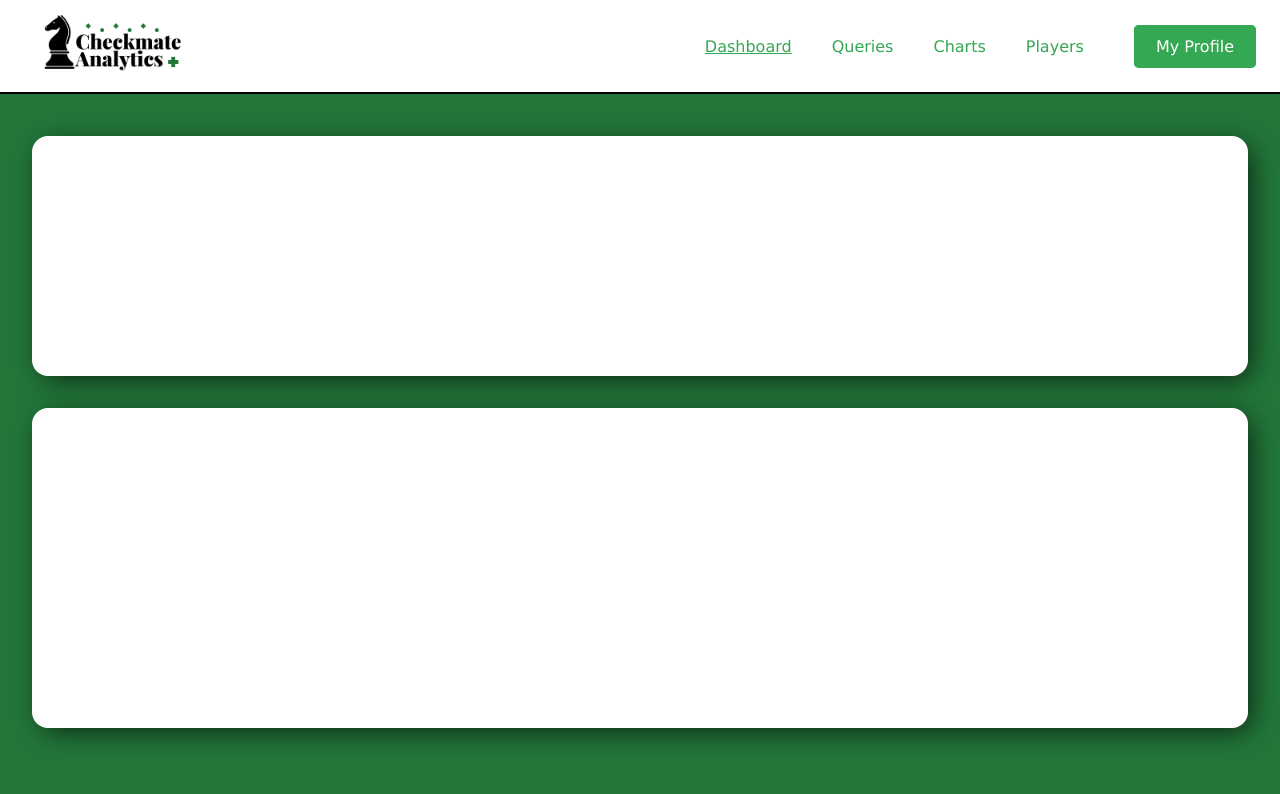
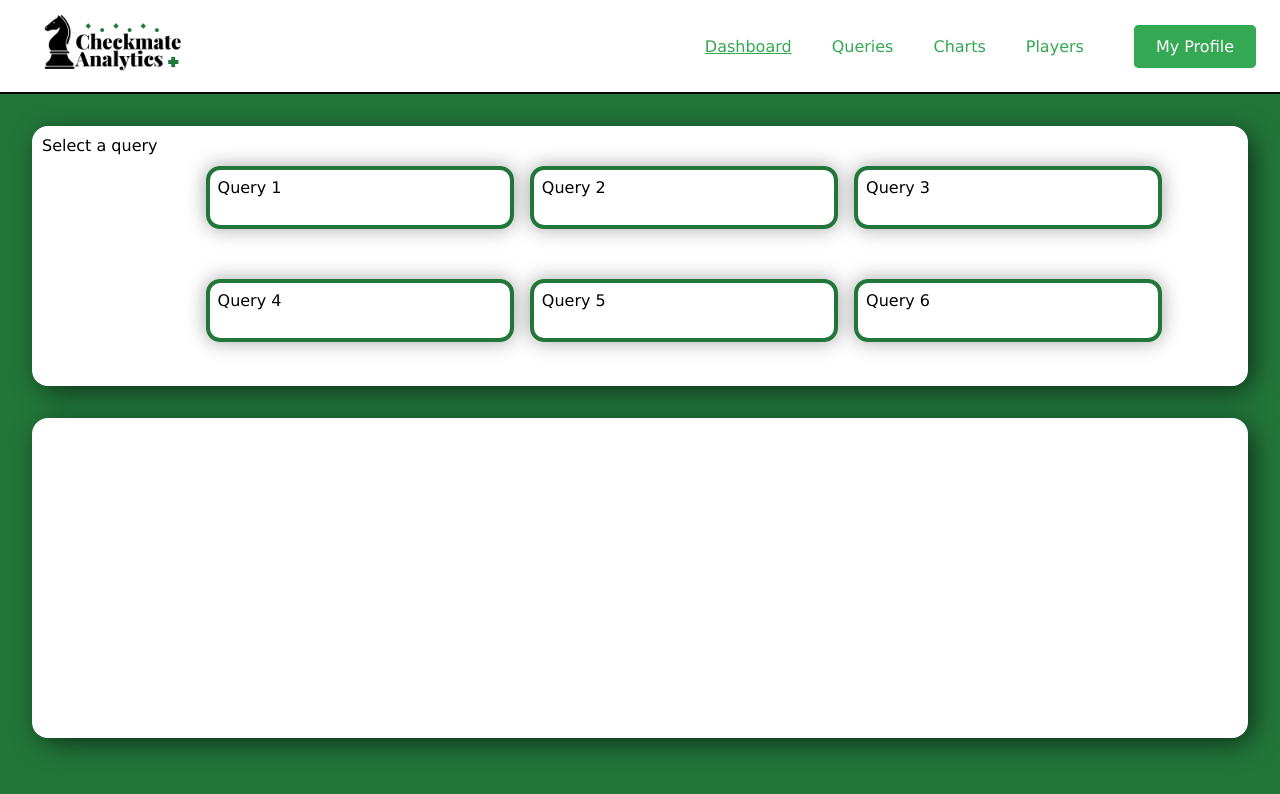
Before and after one commit to evanbrooks0629/checkmate-analytics, a Next.js app: page /queries in a window 1280 px wide. Shown: the top 794 px of the page. Built offline with nearby package versions, Linux system fonts and the light colour scheme.

Commit message:
query page

```diff
--- a/src/app/queries/Queries.module.css
+++ b/src/app/queries/Queries.module.css
@@ -12,10 +12,38 @@
   background-color: white;
   height: 30%;
   border-radius: 1rem;
+  display: flex;
+  gap: 3rem;
   -webkit-box-shadow: 6px 6px 29px -4px rgba(0, 0, 0, 0.73);
   -moz-box-shadow: 6px 6px 29px -4px rgba(0, 0, 0, 0.73);
   box-shadow: 6px 6px 29px -4px rgba(0, 0, 0, 0.73);
+  padding: 10px
 }
+
+.shadow-drop-2-center {
+  -webkit-animation: shadow-drop-2-center 0.4s cubic-bezier(0.250, 0.460, 0.450, 0.940) both;
+  animation: shadow-drop-2-center 0.4s cubic-bezier(0.250, 0.460, 0.450, 0.940) both;
+}
+
+.gridLayout {
+  display: grid;
+  grid-template-columns: repeat(3, 1fr);
+  width: 80%;
+  gap: 1rem;
+  margin-top: 30px;
+}
+
+.queries {
+  text-align: left;
+  align-items: center;
+  border: 4px solid #22763A;
+  border-radius: 14px;
+  height: 40%;
+  padding: .5rem;
+  -webkit-animation: shadow-drop-2-center 0.4s cubic-bezier(0.250, 0.460, 0.450, 0.940) both;
+  animation: shadow-drop-2-center 0.4s cubic-bezier(0.250, 0.460, 0.450, 0.940) both;
+}
+
 
 .results {
   background-color: white;
@@ -49,3 +77,35 @@
   -moz-box-shadow: 6px 6px 29px -4px rgba(0, 0, 0, 0.73);
   box-shadow: 6px 6px 29px -4px rgba(0, 0, 0, 0.73);
 }
+
+@-webkit-keyframes shadow-drop-2-center {
+  0% {
+    -webkit-transform: translateZ(0);
+    transform: translateZ(0);
+    -webkit-box-shadow: 0 0 0 0 rgba(0, 0, 0, 0);
+    box-shadow: 0 0 0 0 rgba(0, 0, 0, 0);
+  }
+
+  100% {
+    -webkit-transform: translateZ(50px);
+    transform: translateZ(50px);
+    -webkit-box-shadow: 0 0 20px 0px rgba(0, 0, 0, 0.35);
+    box-shadow: 0 0 20px 0px rgba(0, 0, 0, 0.35);
+  }
+}
+
+@keyframes shadow-drop-2-center {
+  0% {
+    -webkit-transform: translateZ(0);
+    transform: translateZ(0);
+    -webkit-box-shadow: 0 0 0 0 rgba(0, 0, 0, 0);
+    box-shadow: 0 0 0 0 rgba(0, 0, 0, 0);
+  }
+
+  100% {
+    -webkit-transform: translateZ(50px);
+    transform: translateZ(50px);
+    -webkit-box-shadow: 0 0 20px 0px rgba(0, 0, 0, 0.35);
+    box-shadow: 0 0 20px 0px rgba(0, 0, 0, 0.35);
+  }
+}
--- a/src/app/queries/page.js
+++ b/src/app/queries/page.js
@@ -8,7 +8,17 @@ export default function Queries() {
             <Navbar isUserAuthenticated={true} activeLink="dashboard" />
             <div className={styles.mainDiv}>
                 <div className={styles.create}>
-
+                    <div className={styles.queryHeader}>
+                        Select a query
+                    </div>
+                    <div className={styles.gridLayout}>
+                        <span className={styles.queries}>Query 1</span>
+                        <span className={styles.queries}>Query 2</span>
+                        <span className={styles.queries}>Query 3</span>
+                        <span className={styles.queries}>Query 4</span>
+                        <span className={styles.queries}>Query 5</span>
+                        <span className={styles.queries}>Query 6</span>
+                    </div>
                 </div>
                 <div className={styles.results}>
 
```
